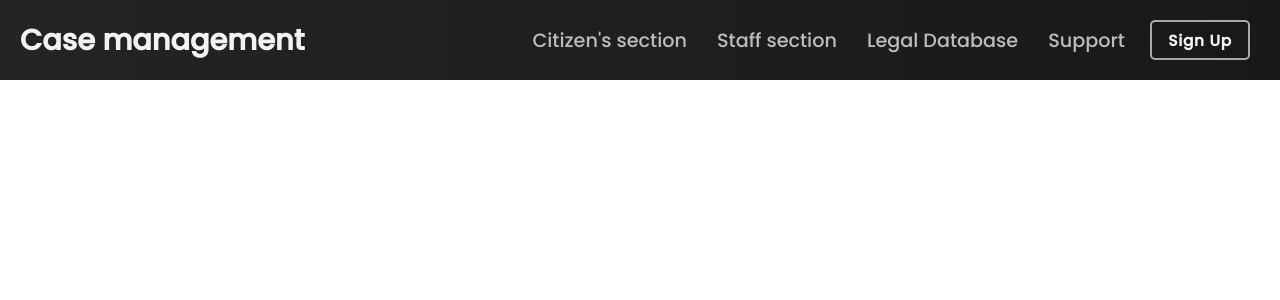
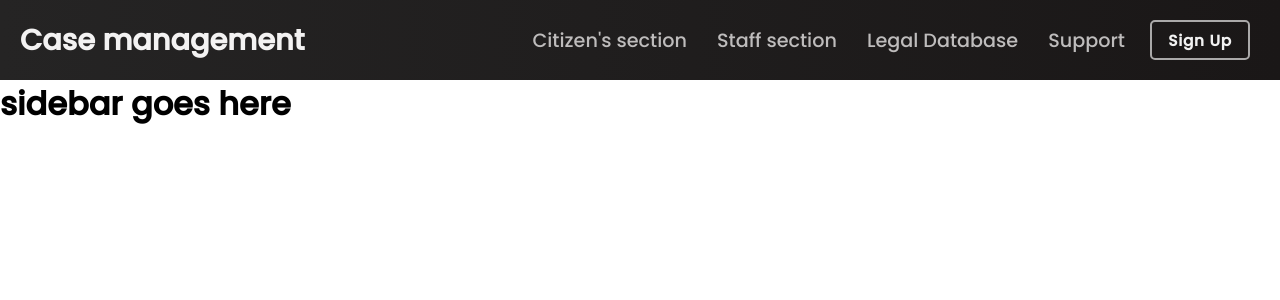
Before and after one commit to KILLERTIAN/case-management, a React (Create React App) app: page /citizen-section in a window 1280 px wide. Shown: the top 300 px of the page. Built offline with nearby package versions, Linux system fonts and the light colour scheme.

Commit message:
sidebar css

```diff
--- a/src/components/pages/Citizen_section.js
+++ b/src/components/pages/Citizen_section.js
@@ -9,6 +9,7 @@ function Citizen_section() {
     return (
         <>
             <sidebar_menu_citizen />
+            <h1>sidebar goes here</h1>
         </>
     )
 }
```
